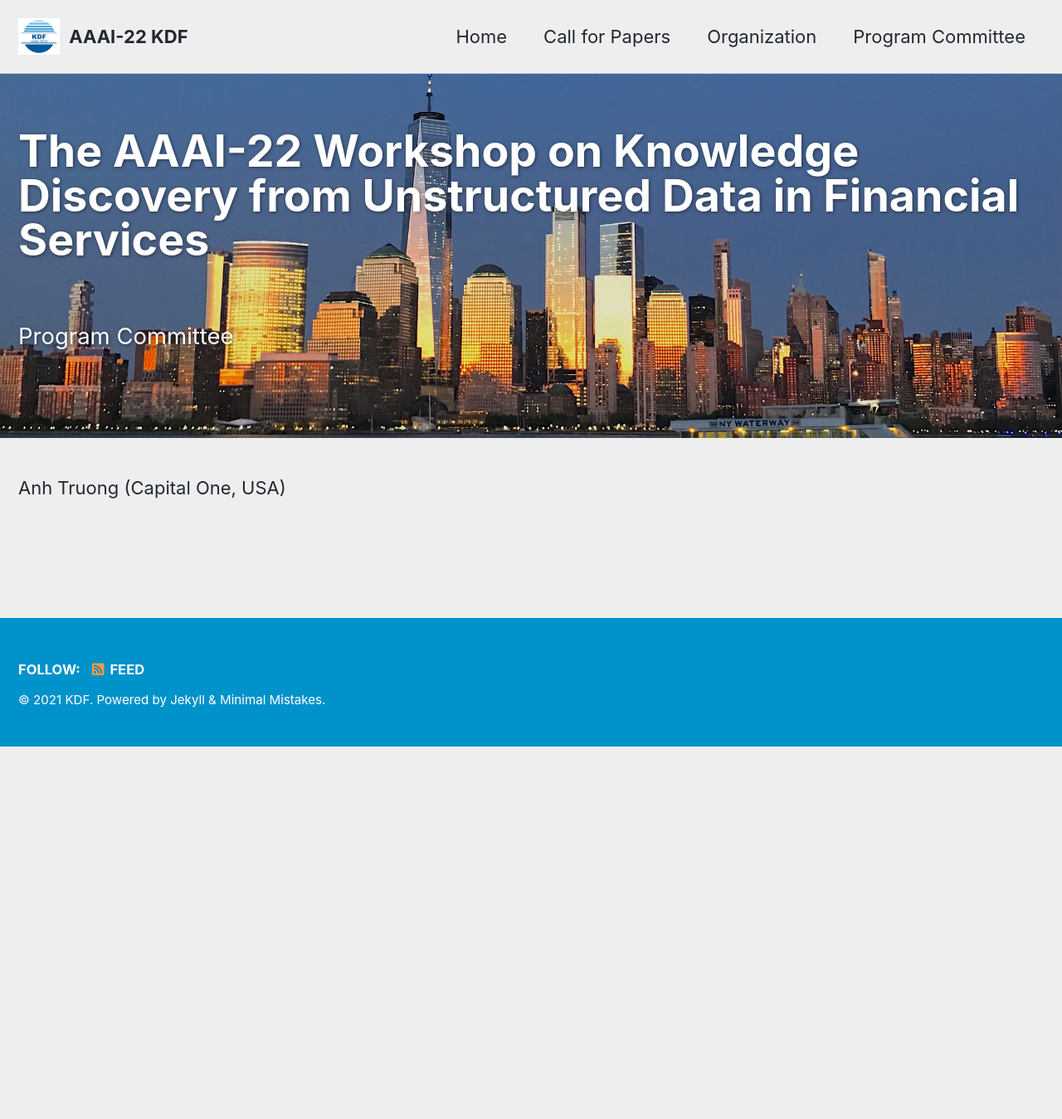
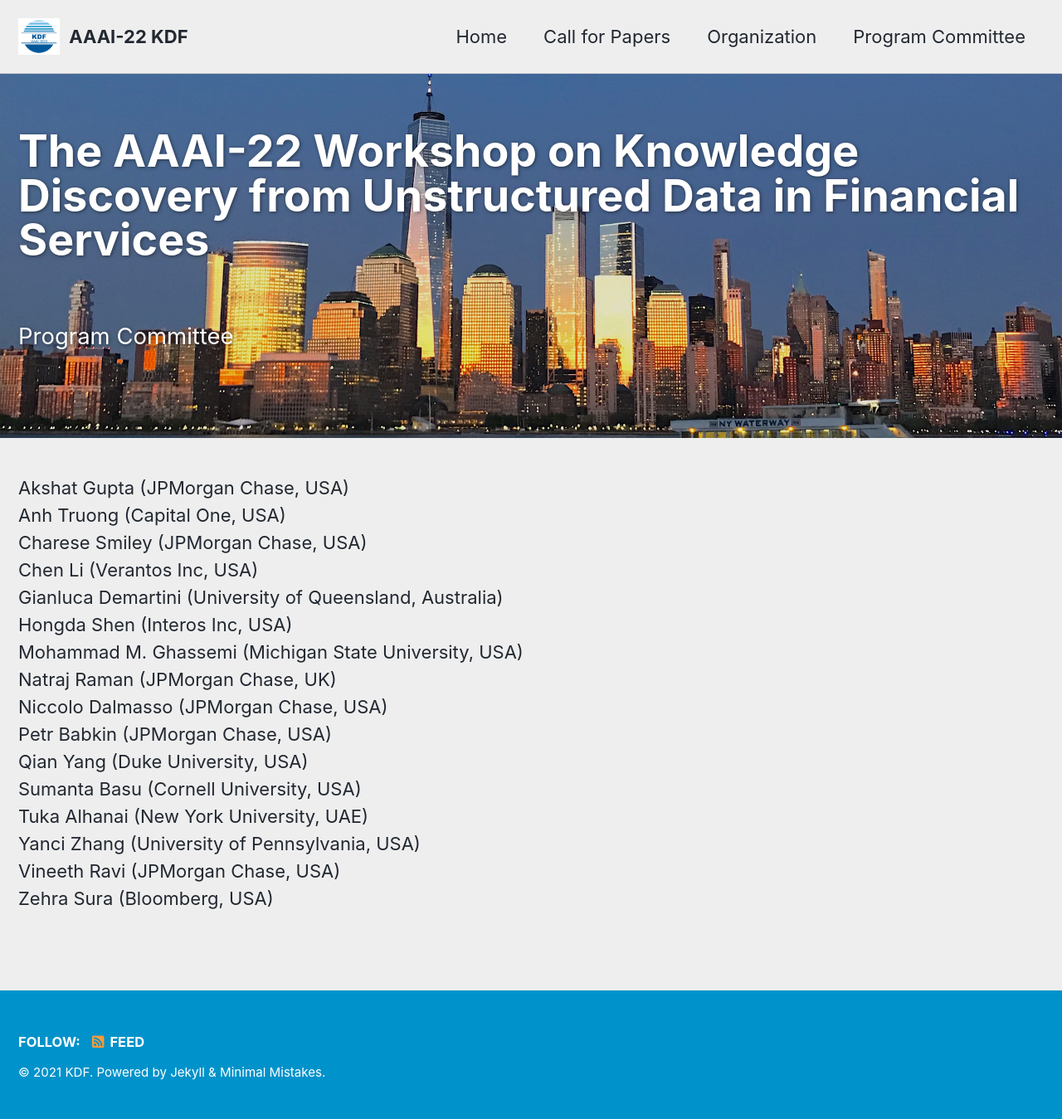
Before and after one commit to aaai-kdf/kdf2022, a Jekyll site: the page built from _pages/program_committee.md, in a window 1280 px wide. Shown: the whole page at 83% size. Built offline with Jekyll 4.4.1, drawn with Linux system fonts in a browser that asks for light colours; cached includes are drawn as plain includes; before the commit the page ends 900 px from its top, so only the background shows below that.

Commit message:
update pc

```diff
--- a/_pages/program_committee.md
+++ b/_pages/program_committee.md
@@ -7,7 +7,24 @@ header:
   #caption: 'Photo by <a href="me">me</a> on <a href="me">me</a>'
 excerpt: "<br/>Program Committee<br/>"
 ---
+Akshat Gupta (JPMorgan Chase, USA)<br>
 Anh Truong (Capital One, USA)<br>
+Charese Smiley (JPMorgan Chase, USA)<br>
+Chen Li (Verantos Inc, USA)<br>
+Gianluca Demartini (University of Queensland, Australia)<br>
+Hongda Shen (Interos Inc, USA)<br>
+Mohammad M. Ghassemi (Michigan State University, USA)<br>
+Natraj Raman (JPMorgan Chase, UK)<br>
+Niccolo Dalmasso (JPMorgan Chase, USA)<br>
+Petr Babkin (JPMorgan Chase, USA)<br>
+Qian Yang (Duke University, USA)<br>
+Sumanta Basu (Cornell University, USA)<br>
+Tuka Alhanai (New York University, UAE)<br>
+Yanci Zhang (University of Pennsylvania, USA)<br>
+Vineeth Ravi (JPMorgan Chase, USA)<br>
+Zehra Sura (Bloomberg, USA)<br>
+
+
 <!--
 Anthony Liu (Kensho, USA)<br>
 Chen Li (Moody's, USA)<br>
```
